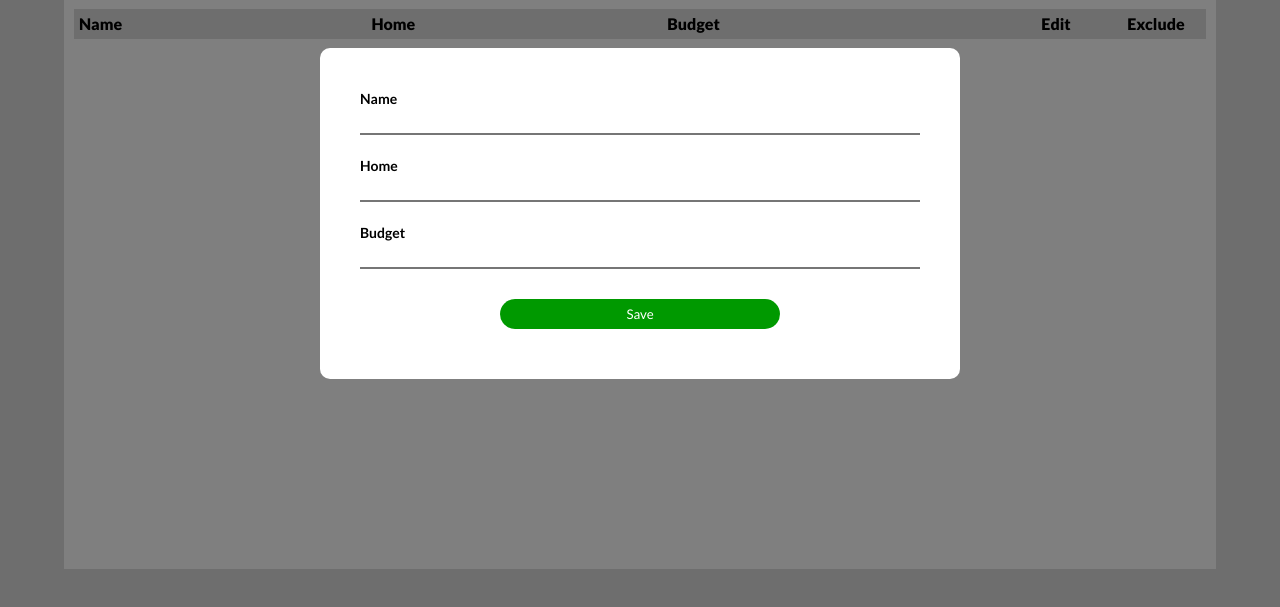
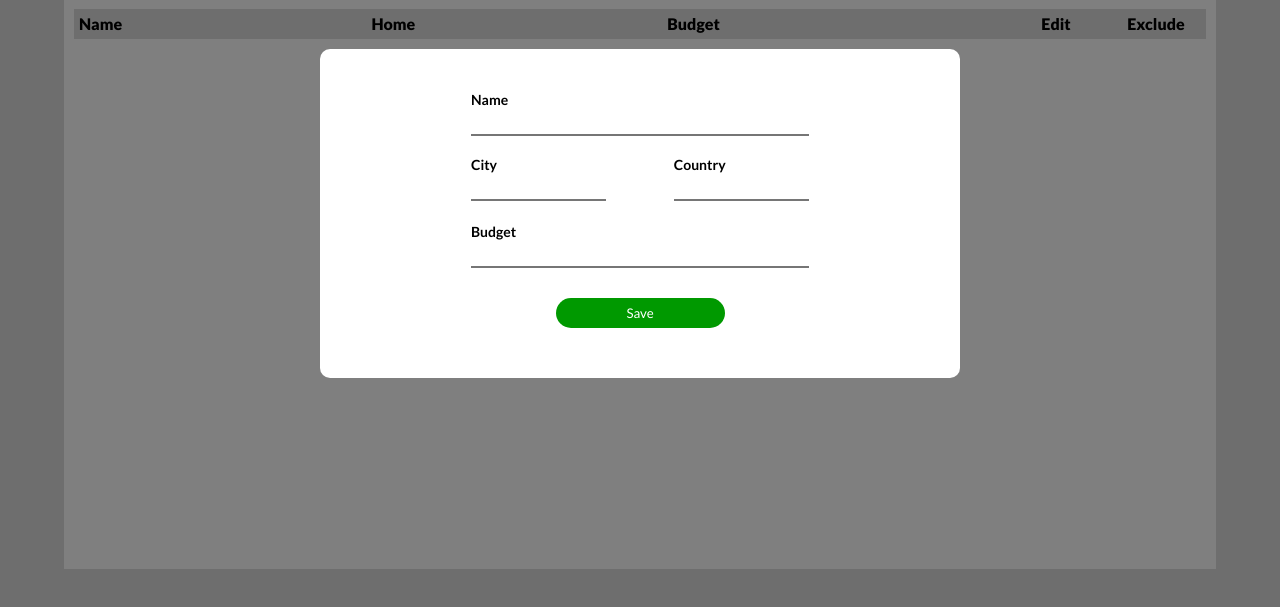
Before and after one commit to Anchel17/RaceLeague, a plain HTML site: page index.html in a window 1280 px wide. Both pictures are taken after a click on the button "Add Team". Shown: the part 187-794 px from the top of the page. Drawn offline with nearby package versions, Linux system fonts and the light colour scheme.

Commit message:
add Cidade e País no modal

```diff
--- a/CSS/style.css
+++ b/CSS/style.css
@@ -260,6 +260,27 @@ tbody tr td.acao{
     background-color: #009900;
 }
 
+.modal-equipe .based{
+    display: flex;
+    flex-direction: row;
+    justify-content: space-between;
+}
+
+.modal-equipe .based #team-city, #team-country{
+    display: flex;
+    flex-direction: column;
+    max-width: 50%;
+}
+
+.modal-equipe .based #team-city{
+    width: 40%;
+}
+
+.modal-equipe .based #team-country{
+    width: 40%;
+}
+
+
 .active{
     display: flex;
 }
--- a/index.html
+++ b/index.html
@@ -41,8 +41,16 @@
                     <label for="modal-team-name">Name</label>
                     <input id="modal-team-name" type="text" required/>
 
-                    <label for="modal-team-home">Home</label>
-                    <input id="modal-team-home" type="text" required/>
+                    <div class="based">
+                        <div id="team-city">
+                            <label for="modal-team-city">City</label>
+                            <input id="modal-team-city" type="text" required/>
+                        </div>
+                        <div id="team-country">
+                            <label for="modal-team-country">Country</label>
+                            <input id="modal-team-country" type="text" required>
+                        </div>
+                    </div>
 
                     <label for="modal-team-budget">Budget</label>
                     <input id="modal-team-budget" type="number" required/>
--- a/script.js
+++ b/script.js
@@ -1,7 +1,8 @@
 const modalEquipe = document.querySelector(".container-modal");
 const tbody = document.querySelector("tbody");
 const teamName = document.querySelector("#modal-team-name");
-const teamHome = document.querySelector("#modal-team-home");
+const teamCity = document.querySelector("#modal-team-city");
+const teamCountry = document.querySelector("#modal-team-country");
 const teamBudget = document.querySelector("#modal-team-budget");
 const saveTeamBtn = document.querySelector("#salvar");
 
@@ -35,7 +36,8 @@ function openModal(){
     }
 
     teamName.value = '';
-    teamHome.value = '';
+    teamCity.value = '';
+    teamCountry.value = '';
     teamBudget.value = '';
 }
 
@@ -44,7 +46,7 @@ function insertTeam(team, index){
 
     tr.innerHTML = `
         <td>${team.name}</td>
-        <td>${team.home}</td>
+        <td>${team.city}, ${team.country}</td>
         <td>${team.budget}</td>
         <td class="acao">
             <button onclick="editTeam(${index})"><i class='bx bx-edit'></i></button>
@@ -67,7 +69,8 @@ function editTeam(index){
     }
 
     teamName.value = teams[index].name;
-    teamHome.value = teams[index].home;
+    teamCity.value = teams[index].city;
+    teamCountry.value = teams[index].country;
     teamBudget.value = teams[index].budget;
     id = index;
 }
@@ -80,7 +83,7 @@ function excludeTeam(index){
 }
 
 saveTeamBtn.onclick = e => {
-    if(teamName == '' || teamHome == '' || teamBudget == ''){
+    if(teamName == '' || teamCity == '' || teamCountry == '' || teamBudget == ''){
         return;
     }
 
@@ -88,11 +91,12 @@ saveTeamBtn.onclick = e => {
 
     if(id != undefined){
         teams[id].name = teamName.value;
-        teams[id].home = teamHome.value;
+        teams[id].city = teamCity.value;
+        teams[id].country = teamCountry.value;
         teams[id].budget = teamBudget.value;
     }
     else{
-        teams.push({'name': teamName.value, 'home': teamHome.value, 'budget': teamBudget.value});
+        teams.push({'name': teamName.value, 'city': teamCity.value, 'country': teamCountry.value, 'budget': teamBudget.value});
     }
 
     setEquipesBD();
```
